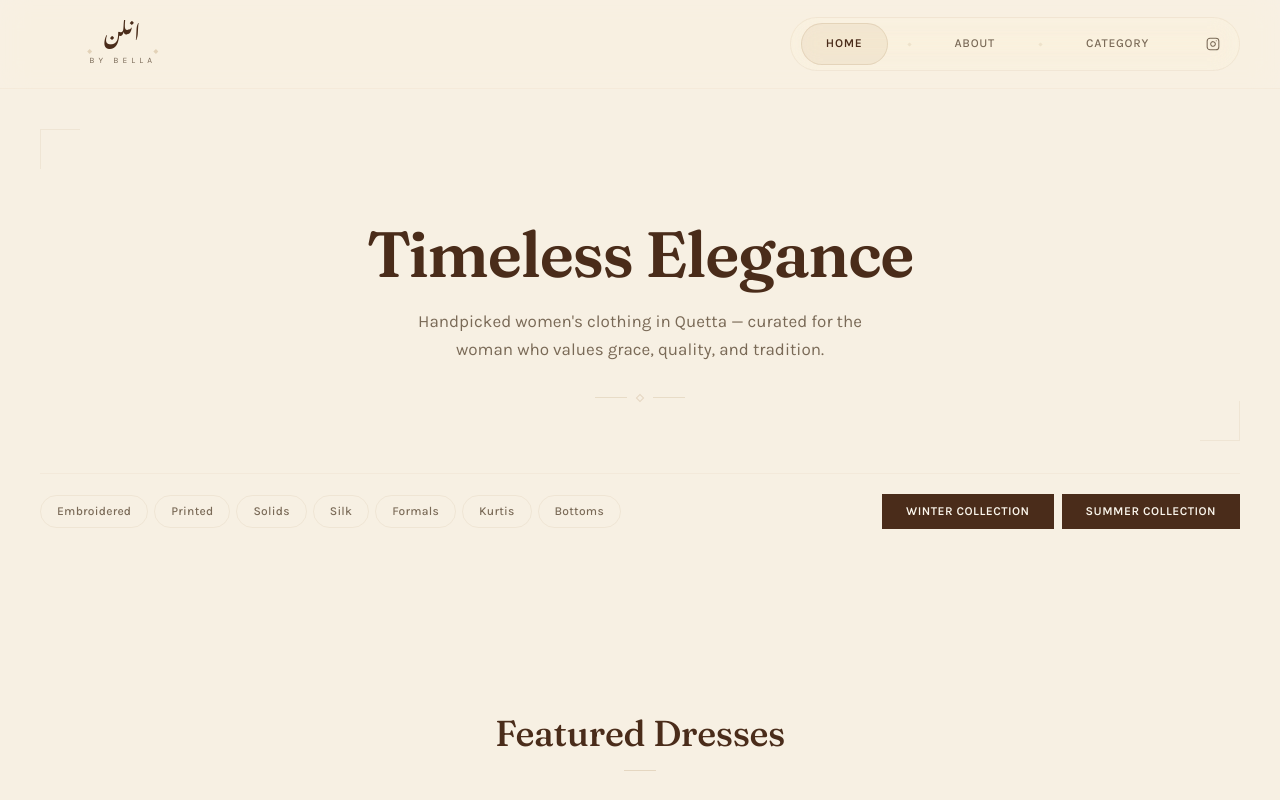
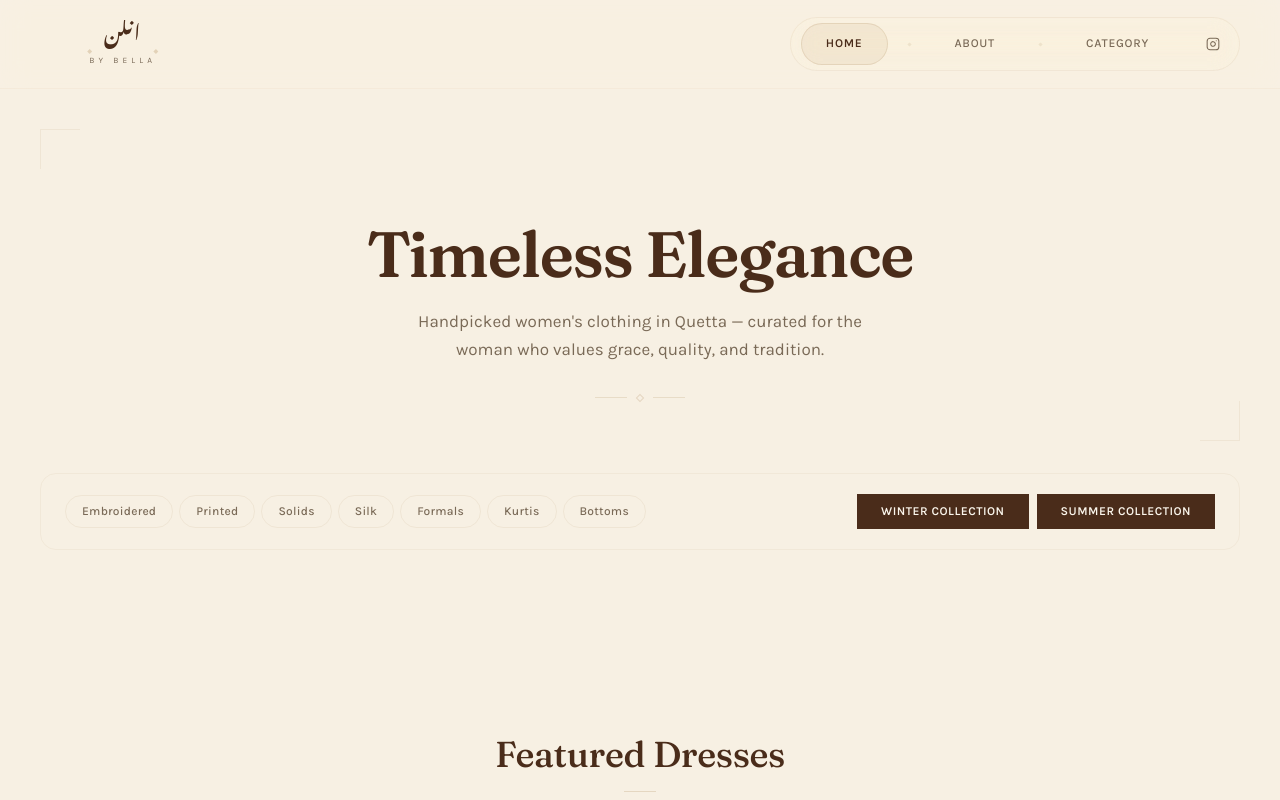
Before and after one commit to muzamilkakar/Angan-By-Bella, a React (Vite) app: page / in a window 1280 px wide. Shown: the top 800 px of the page. Built offline with nearby package versions, Linux system fonts and the light colour scheme.

Commit message:
Categories + seasons encapsulated in a rectangular bordered box with rounded corners

```diff
--- a/src/styles/theme.css
+++ b/src/styles/theme.css
@@ -456,10 +456,11 @@ h3 { font-size: 1.35rem; }
 .shop-strip-inner {
   display: flex;
   flex-direction: column;
-  gap: 24px;
+  gap: 20px;
   align-items: center;
-  border-top: 1px solid rgba(176, 141, 91, 0.06);
-  padding-top: 24px;
+  border: 0.5px solid rgba(176, 141, 91, 0.08);
+  border-radius: 16px;
+  padding: 24px 20px;
 }
 
 .category-strip {
@@ -1072,7 +1073,7 @@ footer a:hover {
   .shop-strip-inner {
     flex-direction: row;
     justify-content: space-between;
-    padding-top: 20px;
+    padding: 20px 24px;
   }
 
   .category-strip {
```
Also changed, not shown: Navigation bar Design sample.avif (deleted).
